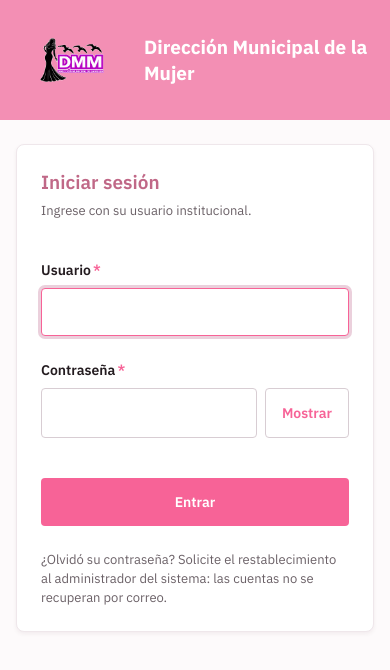
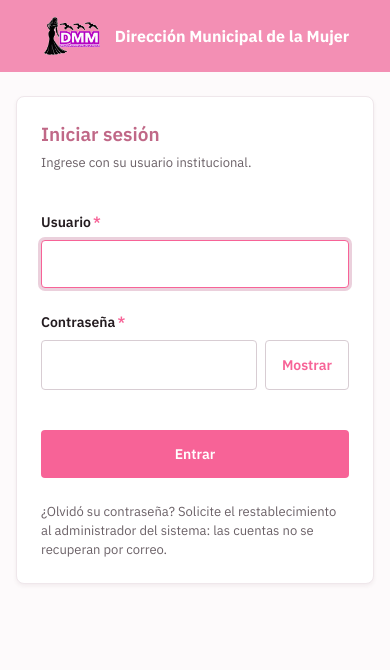
Before and after one commit to NahtanDevFS/dmm-frontend, a React (Vite) app: page / in a window 390 px wide. Shown: the top 670 px of the page. Built offline with nearby package versions, Linux system fonts and the light colour scheme; no server answers.

Commit message:
correcciones menores de diseño

```diff
--- a/src/paginas/acceso/PaginaAcceso.module.css
+++ b/src/paginas/acceso/PaginaAcceso.module.css
@@ -273,11 +273,12 @@
 /* Móvil */
 
 @media (max-width: 768px) {
-  /* El panel de marca se reduce a una banda superior de 120 px y el
-     formulario ocupa el ancho completo con 16 px de margen. */
+  /* El panel de marca se reduce a una banda superior tan alta como su
+     contenido (unos 72 px) y el formulario ocupa el ancho completo con 16 px
+     de margen. Antes la banda tenía 120 px fijos y era casi toda aire. */
   .pagina {
     grid-template-columns: 1fr;
-    grid-template-rows: 120px 1fr;
+    grid-template-rows: auto 1fr;
   }
 
   .panel {
@@ -286,25 +287,30 @@
     /* En la banda el logotipo y el título van uno junto a otro, así que el
        texto vuelve a alinearse a la izquierda. */
     text-align: left;
-    gap: var(--space-2);
-    padding: 0 var(--space-2);
+    gap: 12px;
+    padding: 14px var(--space-2);
   }
 
-  /* En móvil el panel pasa a fila y el logotipo se reduce. */
-  .marca {
+  /* En móvil el panel pasa a fila y el logotipo se reduce. El resguardo que
+     calcula el componente es el 8 % de su alto de escritorio (300 px, o sea
+     24 px por lado): pensado para el logotipo grande, en la banda solo
+     inflaba la altura. Aquí se recalcula para el tamaño real. Doble clase
+     para ganar a la regla del componente, que tiene la misma especificidad. */
+  .panel .marca {
     align-self: center;
+    padding: 3px;
   }
 
   /* Mismo criterio que el componente: manda el ancho, la altura se deduce.
-     44 px de alto x 1.45985 de proporción. */
+     56 px de ancho son unos 38 px de alto (proporción 1.45985). */
   .marca img {
-    width: 64px;
+    width: 56px;
     height: auto;
   }
 
   .panelTitulo {
-    font-size: 19px;
-    line-height: 26px;
+    font-size: 16px;
+    line-height: 22px;
   }
 
   .panelSubtitulo,
```
